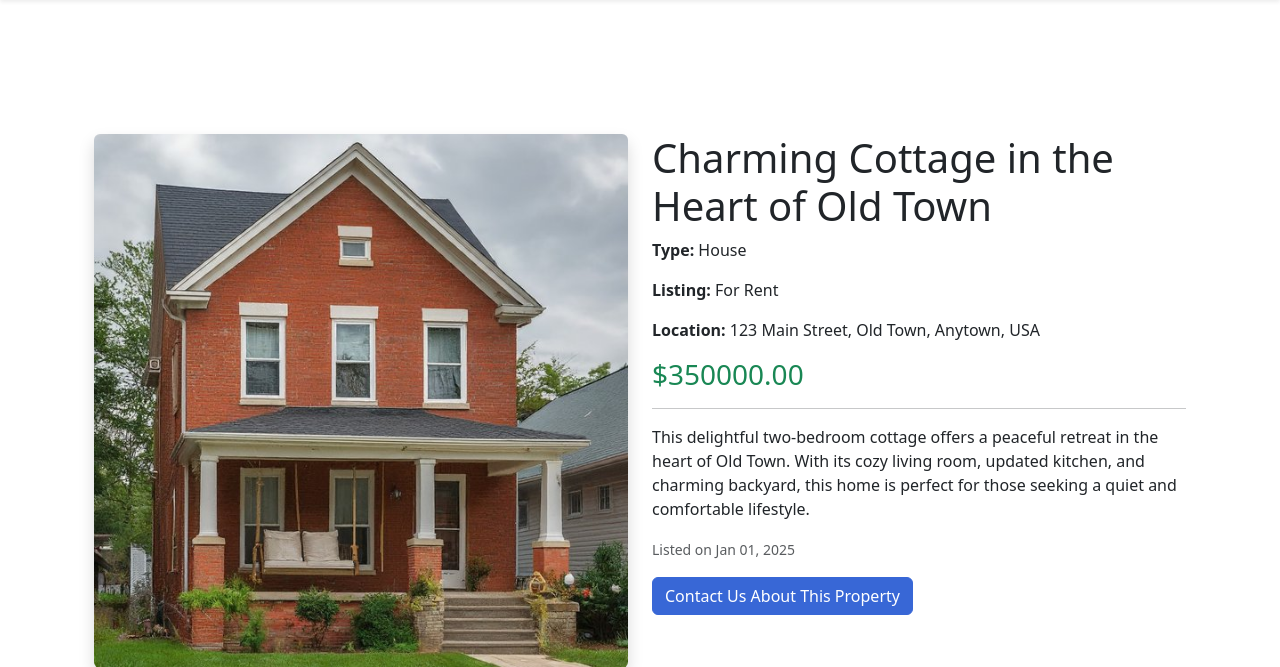
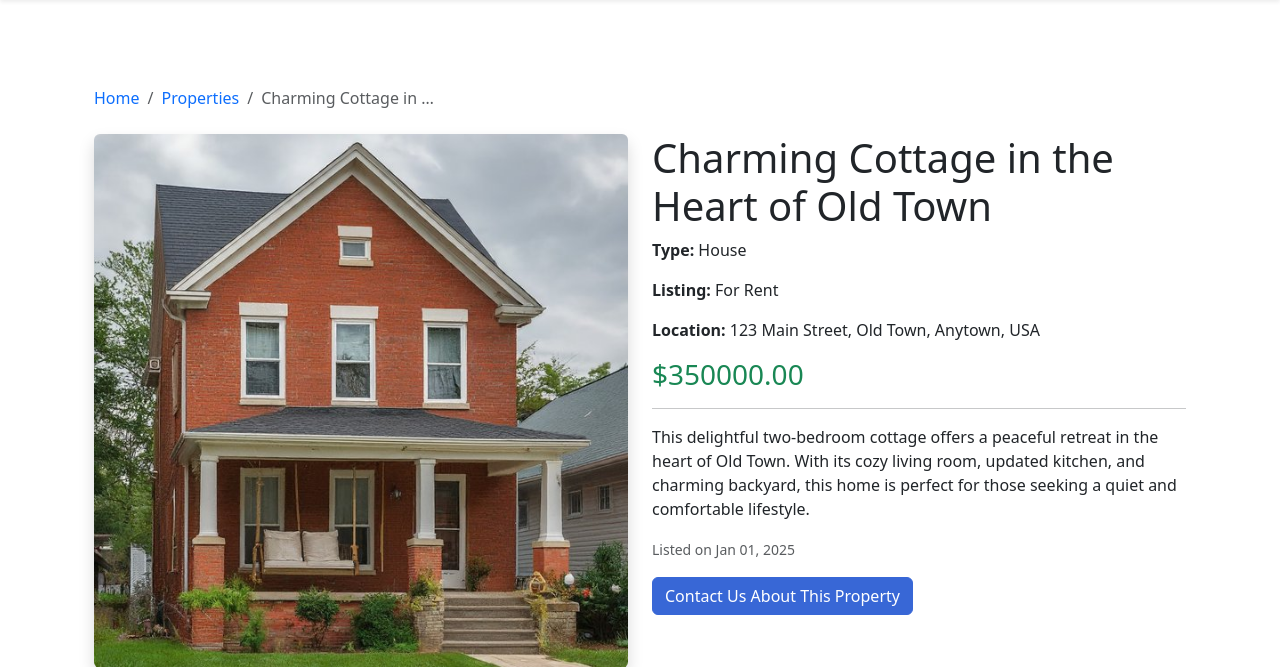
Before and after one commit to MSRhmn/pine-properties, a Django app: page /properties/2/ in a window 1280 px wide. Shown: the part 60-727 px from the top of the page. Run offline with Django 5.2, Linux system fonts and the light colour scheme; data comes from the database, SQL or seed files in the repository.

Commit message:
feat: add breadcumb nav in properties detail

```diff
--- a/properties/templates/properties/property_detail.html
+++ b/properties/templates/properties/property_detail.html
@@ -3,7 +3,16 @@
 {% block title %}{{ property.title }} | Pine Properties{% endblock %}
 
 {% block content %}
-<div class="container mt-5">
+<div class="container">
+  <!-- Breadcrumb -->
+  <nav aria-label="breadcrumb" class="mb-4">
+    <ol class="breadcrumb">
+        <li class="breadcrumb-item"><a href="{% url 'properties:home' %}" class="text-decoration-none">Home</a></li>
+        <li class="breadcrumb-item"><a href="{% url 'properties:properties' %}" class="text-decoration-none">Properties</a></li>
+        <li class="breadcrumb-item active" aria-current="page">{{ property.title|truncatewords:3 }}</li>
+    </ol>
+  </nav>
+
     <div class="row">
         <div class="col-md-6">
             <img src="{{ property.image.url }}" alt="{{ property.title }}" class="img-fluid rounded shadow">
```
